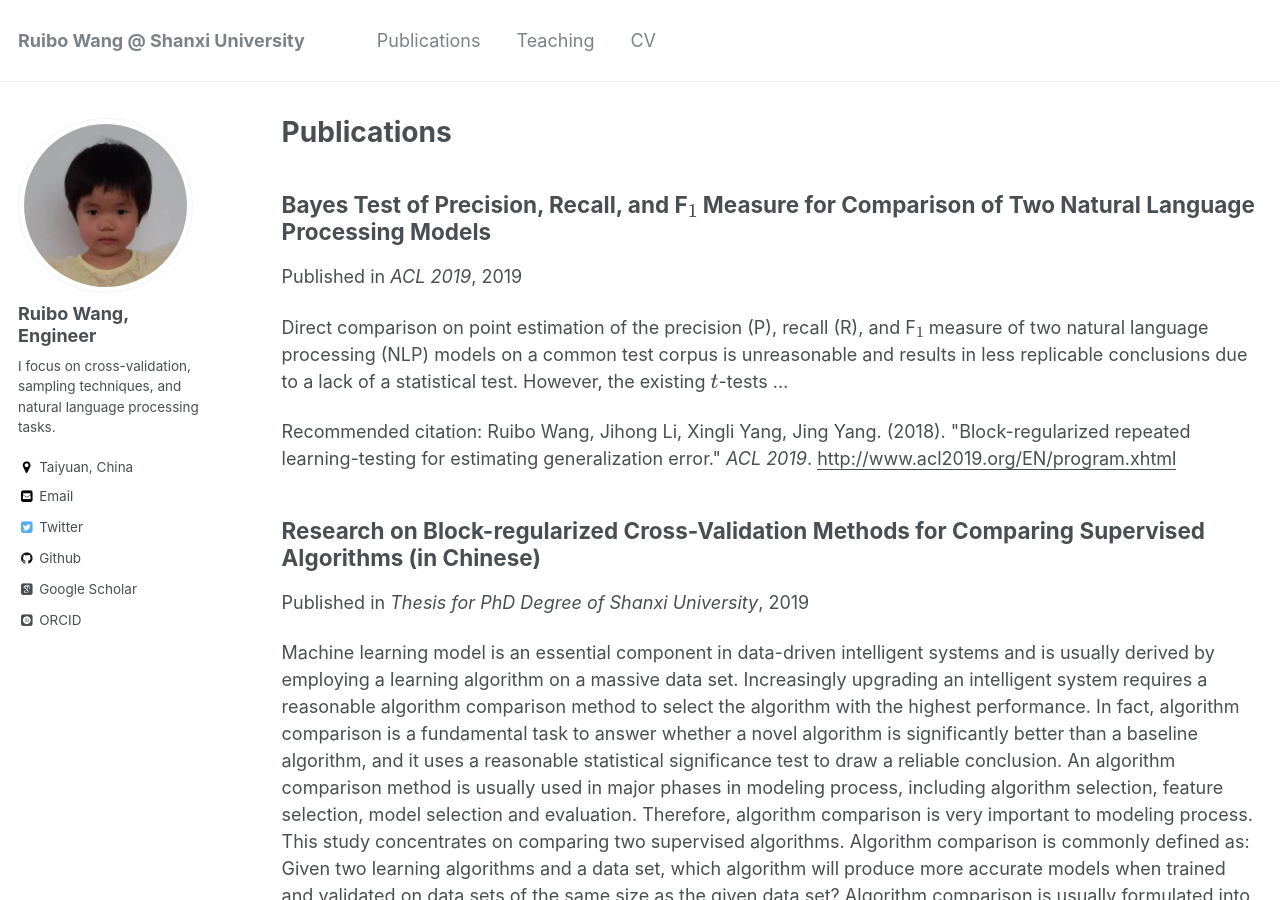
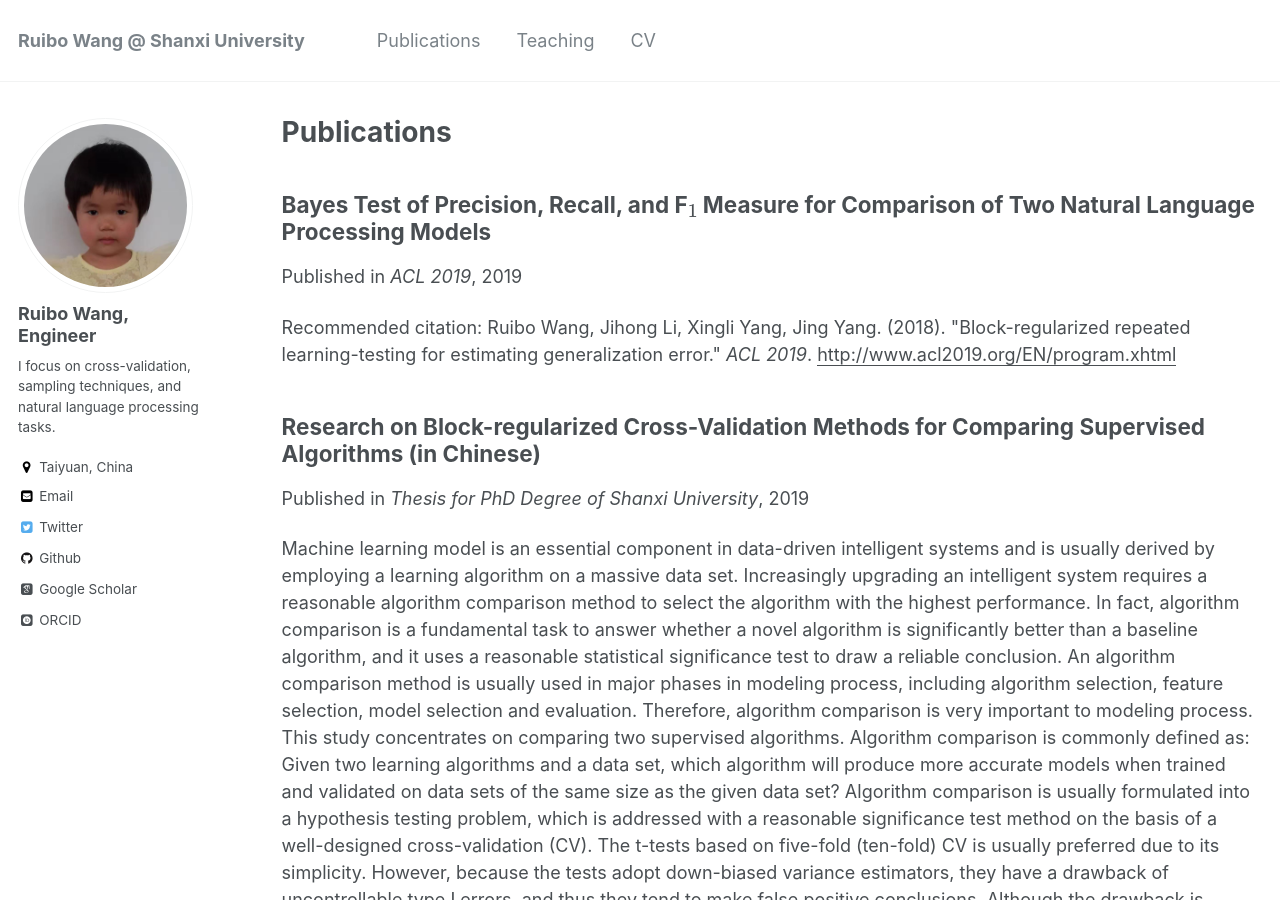
Before and after one commit to RamboWANG/RamboWANG.github.io, a Jekyll site: the page built from _pages/publications.md, in a window 1280 px wide and 900 px high. Built offline with Jekyll 4.4.1, drawn with Linux system fonts in a browser that asks for light colours; some web fonts are replaced; formulas are drawn with MathJax 3.

Commit message:
Update 2019-07-28-ACL.md

```diff
--- a/_publications/2019-07-28-ACL.md
+++ b/_publications/2019-07-28-ACL.md
@@ -2,7 +2,7 @@
 title: "Bayes Test of Precision, Recall, and F$_1$ Measure for Comparison of Two Natural Language Processing Models"
 collection: publications
 permalink: /publication/2019-07-28-ACL
-excerpt: 'Direct comparison on point estimation of the precision (P), recall (R), and F$_1$ measure of two natural language processing (NLP) models on a common test corpus is unreasonable and results in less replicable conclusions due to a lack of a statistical test. However, the existing $t$-tests ...'
+excerpt: ''
 date: 2019-10-24
 venue: 'ACL 2019'
 paperurl: 'http://www.acl2019.org/EN/program.xhtml'
```
